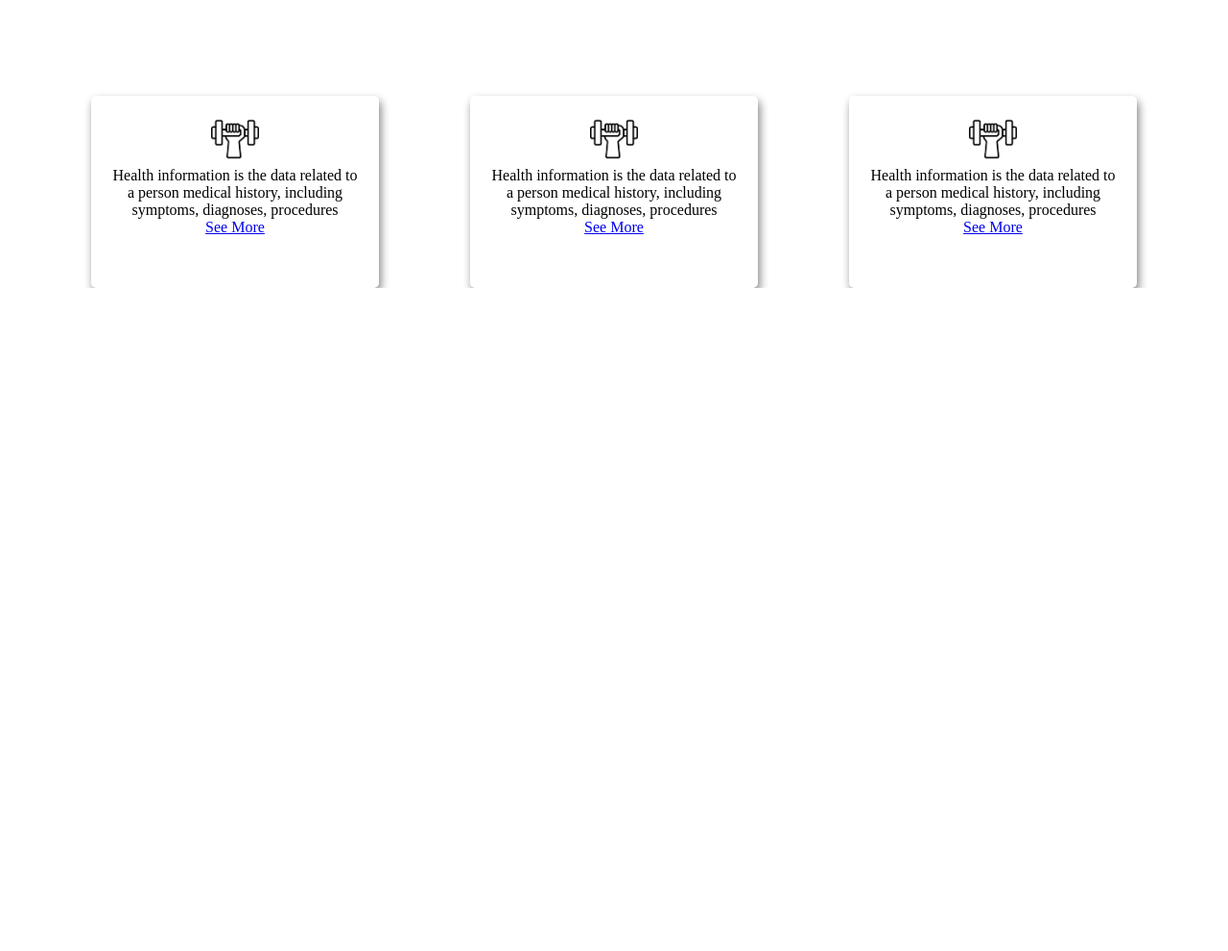
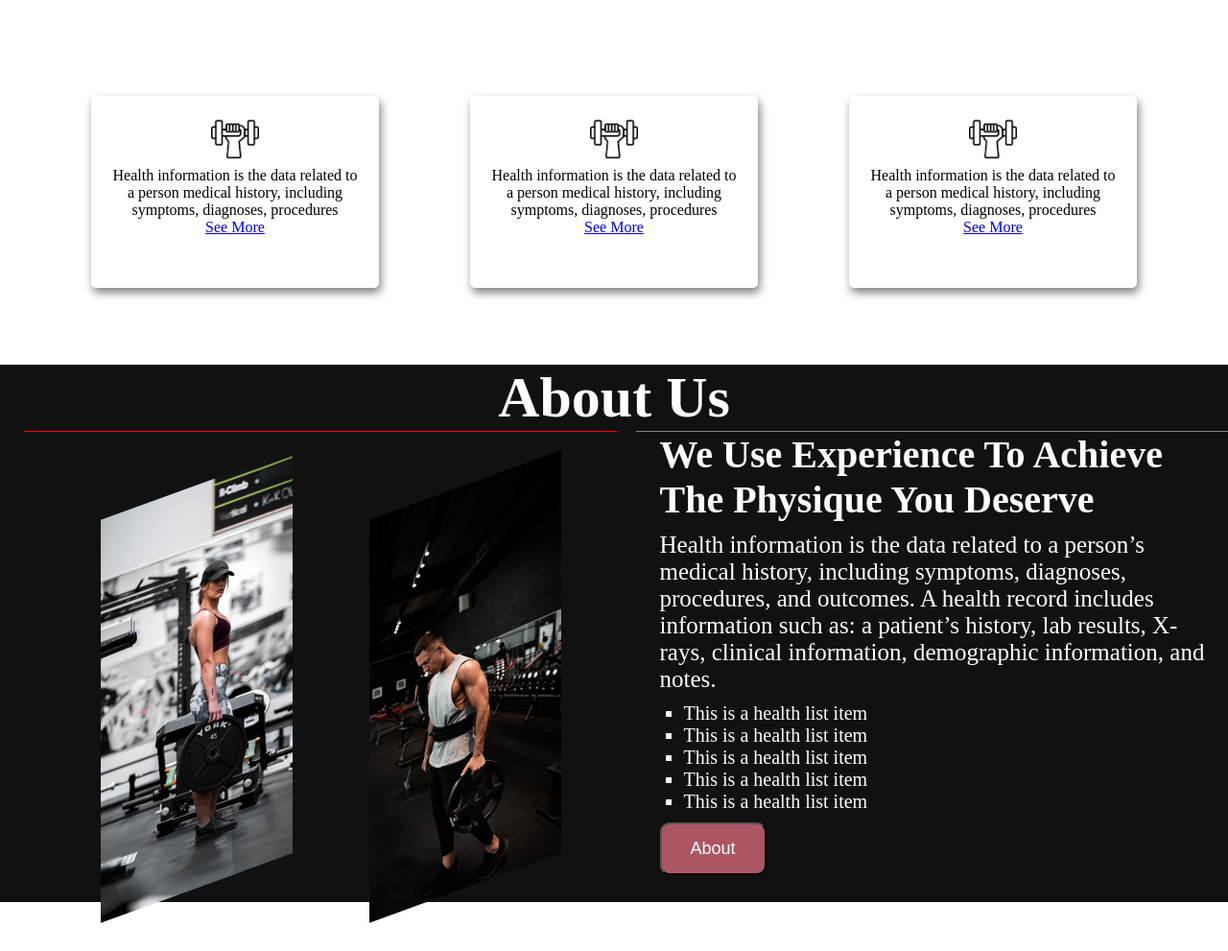
Before and after one commit to lutforrahmanseu/simple-website, a plain HTML site: page index.html in a window 1280 px wide. Shown: the part 977-1968 px from the top of the page at 96% size. Before the commit the page ends 1277 px from the top, so only its background shows below. Drawn offline with Linux system fonts and the light colour scheme.

Commit message:
card item

```diff
--- a/css/style.css
+++ b/css/style.css
@@ -85,12 +85,11 @@
     box-shadow: 2px 5px 10px grey;
     text-align: center;
     padding: 20px;
+    transition: .4s;
     margin-top: 40px;
-    transition: .4s;
 }
 .card1:hover{
-    height: 250px;
-    width: 300px;
+    height:200px;
     border: 1px solid rgb(201, 115, 115);
     border-radius: 5px;
     box-shadow: 2px 5px 10px rgb(216, 152, 152);
@@ -102,3 +101,72 @@
 .card-icon{
     width: 50px;
 }
+/* about us  */
+.about-section{
+    background-color: rgb(17, 17, 17);
+    margin-top: 80px;
+}
+.about-title1{
+    margin-top: 70px;
+    text-align: center;
+    color: white;
+    font-size: 60px;
+    font-weight: bold;
+}
+.about-title2{
+    color: white;
+    font-size: 40px;
+    font-weight: bold;
+    margin-left: 25px;
+
+}
+.text{
+    color: white;
+    font-size: 25px;
+    font-weight: 500;
+    margin-left: 25px;
+}
+.about-container{
+    display: flex;
+}
+.about-left{
+    width: 700px;
+    margin-left: 25px;
+    margin-right: 20px;
+    border-top: 1px solid red;
+}
+.about-right{
+    width: 700px;
+    border-top: 1px solid grey;
+}
+.about-img{
+    display: flex;
+    margin-top: 70px;
+}
+.about-img img{
+    padding-left: 80px;
+    width: 280px;
+    height: 420px;
+    transform: skewY(-20deg);
+}
+.about-list li{
+    font-size: 20px;
+    font-weight: 500;
+    margin-left: 50px;
+    color: white;
+    list-style:square;
+}
+
+.about-btn{
+    margin: 10px;
+    padding: 15px 30px;
+    background-color: rgb(172, 86, 100);
+    border-radius: 10px;
+    cursor: pointer;
+    color: white;
+    font-size: 18px;
+    margin-left: 25px;
+}
+.about-btn:hover{
+    background-color: blue;
+}
--- a/index.html
+++ b/index.html
@@ -65,6 +65,33 @@
               </div>
             </div>
         </section>
+
+        <section class="about-section">
+            <h1 class="about-title1">About Us</h1>
+            <div class="about-container">
+
+                <div class="about-left">
+                   <div class="about-img">
+                    <img class="img1" src="./images/about1.jpg" alt="No images">
+                    <img class="img2" src="./images/about2.jpg" alt="No images">
+                   </div>
+                </div>
+                <div class="about-right">
+                <h1 class="about-title2">We Use Experience To Achieve The Physique You Deserve<h1>
+                <p class="text">Health information is the data related to a person’s medical history, including symptoms, diagnoses, procedures, and outcomes. A health record includes information such as: a patient’s history, lab results, X-rays, clinical information, demographic information, and notes.</p>
+                <div class="about-list">
+                    <ul>
+                        <li>This is a health list item </li>
+                        <li>This is a health list item </li>
+                        <li>This is a health list item </li>
+                        <li>This is a health list item </li>
+                        <li>This is a health list item </li>
+                    </ul>
+                </div>
+                <button class="about-btn">About</button>
+                </div>
+            </div>
+        </section>
     </main>
 </body>
 </html>
```
